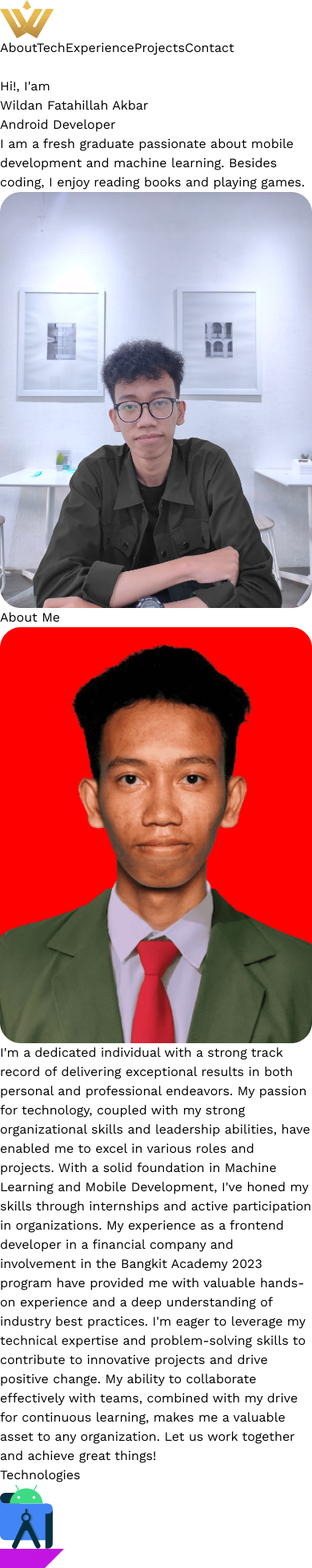
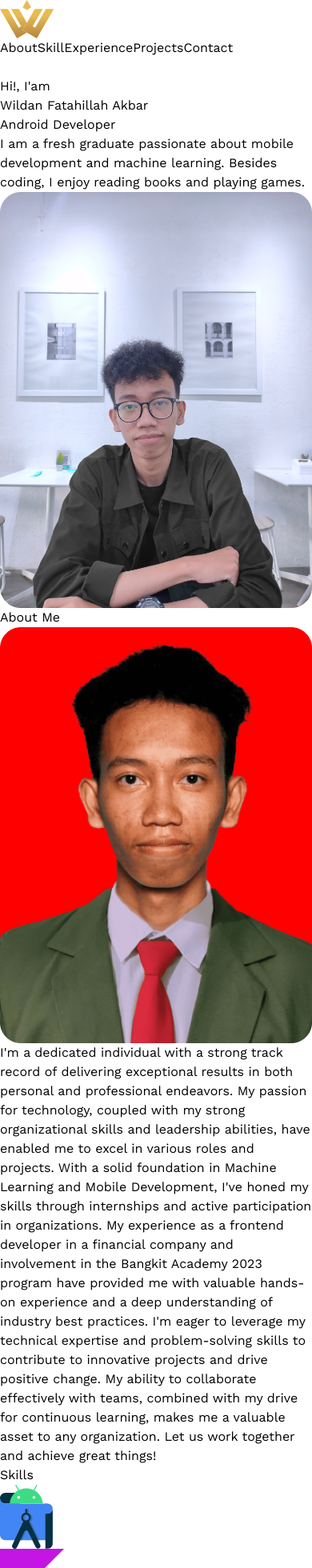
Before and after one commit to wildanfatah22/wildafatah, a React (Vite) app: page / in a window 390 px wide. Shown: the top 1960 px of the page at 80% size. Built offline with nearby package versions, Linux system fonts and the light colour scheme.

Commit message:
fix navbar state

```diff
--- a/package.json
+++ b/package.json
@@ -14,7 +14,8 @@
     "framer-motion": "^11.5.4",
     "react": "^18.3.1",
     "react-dom": "^18.3.1",
-    "react-icons": "^5.3.0"
+    "react-icons": "^5.3.0",
+    "react-type-animation": "^3.2.0"
   },
   "devDependencies": {
     "@eslint/js": "^9.9.0",
--- a/src/App.tsx
+++ b/src/App.tsx
@@ -1,7 +1,7 @@
 import Navbar from "./components/Navbar";
 import Hero from "./components/Hero";
 import About from "./components/About";
-import Tech from "./components/Tech";
+import Skill from "./components/Skill";
 import Experience from "./components/Experience";
 import Projects from "./components/Projects";
 import Contact from "./components/Contact";
@@ -20,7 +20,7 @@ const App = () => {
         <Navbar />
         <Hero />
         <About />
-        <Tech />
+        <Skill />
         <Experience />
         <Projects />
         <Contact />
--- a/src/components/Hero.tsx
+++ b/src/components/Hero.tsx
@@ -1,5 +1,6 @@
 import { HERO_CONTENT } from "../utils";
 import profilePic from "../assets/foto_border.png";
+import { TypeAnimation } from "react-type-animation";
 
 const Hero: React.FC = () => {
   return (
@@ -11,7 +12,20 @@ const Hero: React.FC = () => {
               Hi!, I'am
             </h1>
             <h1 className="pb-16 text-4xl font-normal tracking-tight lg:text-6xl">
-              Wildan Fatahillah Akbar
+              <TypeAnimation
+                sequence={[
+                  "Wildan Fatahillah Akbar",
+                  2000,
+                  "",
+                  1000,
+                  "Wildan Fatahillah Akbar",
+                  2000,
+                ]}
+                wrapper="div"
+                cursor={true}
+                repeat={Infinity}
+                speed={50}
+              />
             </h1>
             <div className="bg-gradient-to-r from-pink-300 via-slate-500 to-purple-500 bg-clip-text text-4xl tracking-tight text-transparent">
               Android Developer
--- a/src/components/Navbar.tsx
+++ b/src/components/Navbar.tsx
@@ -2,15 +2,16 @@ import logo from "../assets/logo.svg";
 // import { FaLinkedin } from "react-icons/fa";
 // import { FaGithub } from "react-icons/fa";
 // import { FaDiscord } from "react-icons/fa";
-import { useState, useEffect } from "react";
+import { useState, useEffect, useRef } from "react";
 
 const Navbar: React.FC = () => {
   const [activeSection, setActiveSection] = useState<string>("home");
   const [isOpen, setIsOpen] = useState<boolean>(false);
+  const menuRef = useRef<HTMLDivElement>(null);
 
   useEffect(() => {
     const handleScroll = () => {
-      const sections = ["about", "tech", "experience", "projects", "contact"];
+      const sections = ["about", "skill", "experience", "projects", "contact"];
       const scrollPosition = window.scrollY + window.innerHeight / 2;
 
       sections.forEach((section) => {
@@ -32,6 +33,19 @@ const Navbar: React.FC = () => {
     };
   }, []);
 
+  useEffect(() => {
+    const handleClickOutside = (event: MouseEvent) => {
+      if (menuRef.current && !menuRef.current.contains(event.target as Node)) {
+        setIsOpen(false);
+      }
+    };
+
+    document.addEventListener("mousedown", handleClickOutside);
+    return () => {
+      document.removeEventListener("mousedown", handleClickOutside);
+    };
+  }, []);
+
   return (
     <nav className="fixed top-0 left-0 w-full bg-[#4f4f4f2e] text-neutral-300 shadow-md py-4 z-50">
       <div className="container mx-auto flex justify-between items-center">
@@ -39,7 +53,7 @@ const Navbar: React.FC = () => {
           <img className="mx-2 w-10" src={logo} alt="logo" />
         </div>
         <div className="items-center gap-6 text-xl hidden md:flex">
-          {["about", "tech", "experience", "projects", "contact"].map(
+          {["about", "skill", "experience", "projects", "contact"].map(
             (menu) => (
               <a
                 key={menu}
@@ -74,8 +88,11 @@ const Navbar: React.FC = () => {
         </button>
       </div>
       {isOpen && (
-        <div className="fixed inset-0 bg-[#4f4f4f2e] md:hidden flex flex-col items-center justify-center z-40">
-          {["about", "tech", "experience", "projects", "contact"].map(
+        <div
+          ref={menuRef}
+          className="fixed inset-0 bg-[#4f4f4f2e] md:hidden flex flex-col items-center justify-center z-40"
+        >
+          {["about", "skill", "experience", "projects", "contact"].map(
             (menu) => (
               <a
                 key={menu}
@@ -83,6 +100,7 @@ const Navbar: React.FC = () => {
                 className={`text-xl py-4 px-6 w-full text-center hover:text-cyan-500 ${
                   activeSection === menu ? "text-cyan-500" : ""
                 }`}
+                onClick={() => setIsOpen(false)}
               >
                 {menu.charAt(0).toUpperCase() + menu.slice(1)}
               </a>
--- a/src/components/Tech.tsx
+++ b/src/components/Skill.tsx
@@ -20,10 +20,10 @@ const logos = [
   { src: githubLogo, alt: "Github" },
 ];
 
-const Tech: React.FC = () => {
+const Skill: React.FC = () => {
   return (
-    <div id="tech" className="border-b border-neutral-800 pb-24">
-      <h1 className="my-20 text-center text-4xl">Technologies</h1>
+    <div id="skill" className="border-b border-neutral-800 pb-24">
+      <h1 className="my-20 text-center text-4xl">Skills</h1>
       <div className="flex flex-wrap items-center justify-center gap-4">
         {logos.map((logo, index) => (
           <div
@@ -45,4 +45,4 @@ const Tech: React.FC = () => {
   );
 };
 
-export default Tech;
+export default Skill;
```
Also changed, not shown: 1 other file (tests, documents, lock files or other folders).
